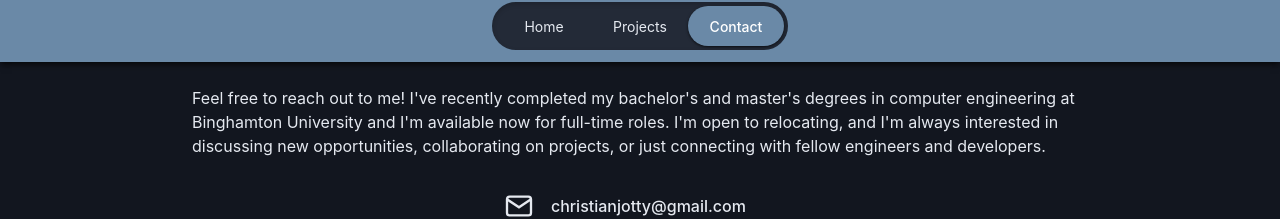
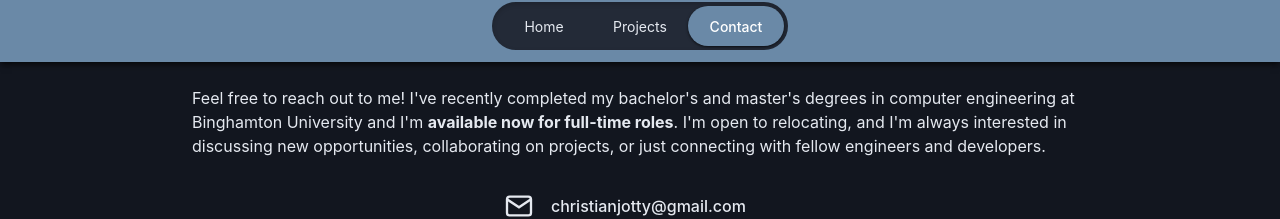
Before and after one commit to cotty52/Website, a React (Vite) app in the folder portfolio/: page /contact in a window 1280 px wide. Shown: the part 358-577 px from the top of the page. Built offline with nearby package versions, Linux system fonts and the light colour scheme.

Commit message:
Prepare for site launch

```diff
--- a/portfolio/src/App.jsx
+++ b/portfolio/src/App.jsx
@@ -15,9 +15,8 @@ import Formula from './pages/projects/Formula'
 function App() {
   return (
     /*
-      basename comes from Vite's `base`, so the app works both at the domain
-      root and under the /Website/ sub-path GitHub Pages serves a project site
-      from — without the routes below having to know which.
+      basename comes from Vite's `base` (the domain root by default), so the
+      routes below don't have to know where the site is served from.
     */
     <BrowserRouter basename={import.meta.env.BASE_URL}>
       <Routes>
--- a/portfolio/src/pages/Contact.jsx
+++ b/portfolio/src/pages/Contact.jsx
@@ -65,7 +65,7 @@ export default function Contact() {
     <div className="flex w-full max-w-4xl flex-col items-center gap-8">
       <p>
         Feel free to reach out to me! I've recently completed my bachelor's and master's degrees in
-        computer engineering at Binghamton University and I'm available now for full-time roles. I'm
+        computer engineering at Binghamton University and I'm <b>available now for full-time roles</b>. I'm
         open to relocating, and I'm always interested in discussing new opportunities, collaborating
         on projects, or just connecting with fellow engineers and developers.
       </p>
--- a/portfolio/vite.config.js
+++ b/portfolio/vite.config.js
@@ -3,20 +3,18 @@ import react from '@vitejs/plugin-react'
 import tailwindcss from '@tailwindcss/vite'
 
 /*
-  GitHub Pages serves this repo as a *project* site, so the built site lives
-  under https://cotty52.github.io/Website/ rather than at the domain root.
-  `base` makes Vite emit asset URLs with that prefix, and it is exposed to the
-  app as import.meta.env.BASE_URL, which App.jsx hands to the router as its
-  basename — so routing follows the same setting automatically.
+  The site is served from the root of the custom domain (christian-otty.com),
+  so `base` is '/'. Vite uses it as the prefix for asset URLs and exposes it as
+  import.meta.env.BASE_URL, which App.jsx hands to the router as its basename —
+  so routing follows the same setting automatically.
 
-  Only the production build gets the prefix; `npm run dev` stays at the root.
-  Override for a root deployment (custom domain, or a repo renamed to
-  cotty52.github.io):  VITE_BASE=/ npm run build
+  Override only if you ever serve from a sub-path again (e.g. the default
+  cotty52.github.io/Website/ project URL):  VITE_BASE=/Website/ npm run build
 */
-export default defineConfig(({ command }) => ({
-  base: process.env.VITE_BASE ?? (command === 'build' ? '/Website/' : '/'),
+export default defineConfig({
+  base: process.env.VITE_BASE ?? '/',
   plugins: [
     react(),
     tailwindcss(),  // processes Tailwind CSS at build time (replaces postcss approach from v3)
   ],
-}))
+})
```
Also changed, not shown: 1 other file (tests, documents, lock files or other folders).
